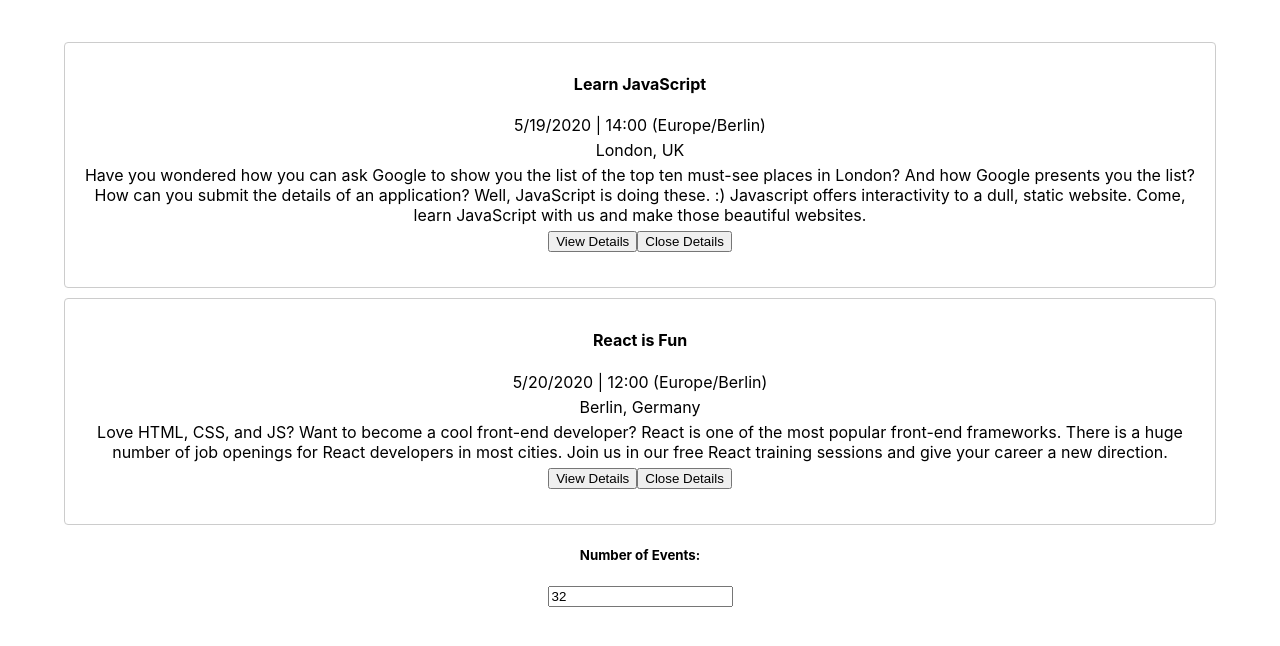
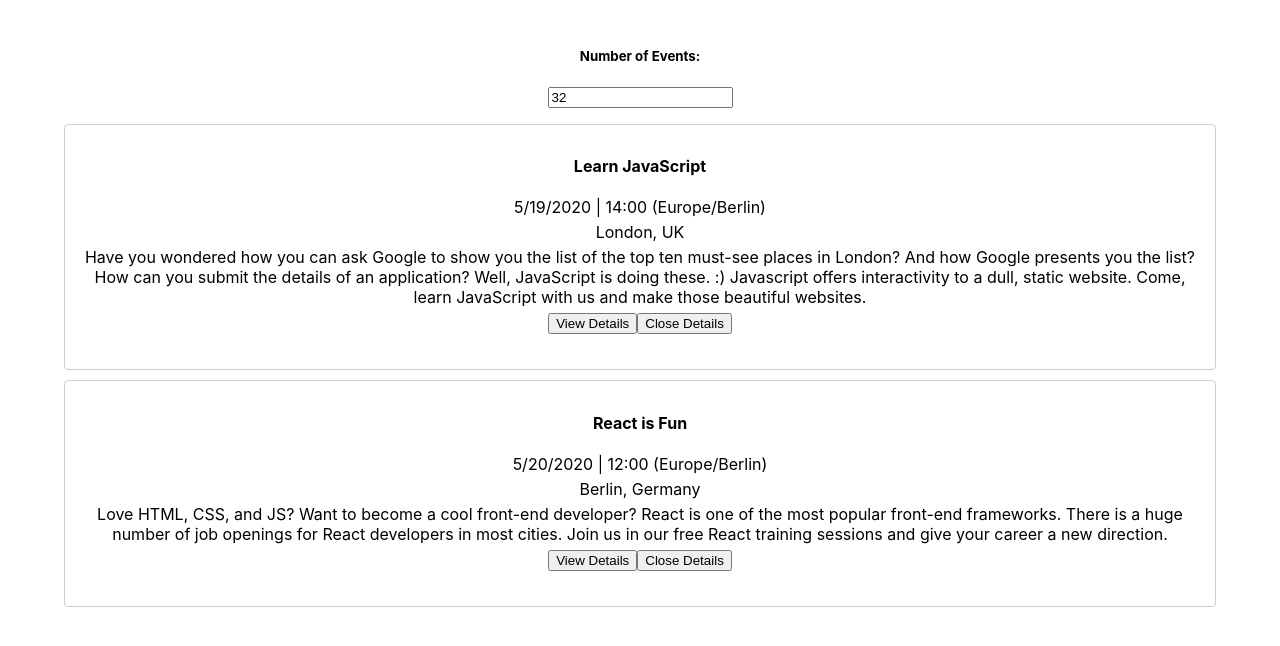
Before and after one commit to BriWins/meet-app, a React (Create React App) app: page / in a window 1280 px wide. Shown: the top 646 px of the page. Built offline with nearby package versions, Linux system fonts and the light colour scheme.

Commit message:
updated code

```diff
--- a/src/App.js
+++ b/src/App.js
@@ -61,8 +61,8 @@ class App extends Component {
 render() {
     return (
       <div className="App">
+        <NumberOfEvents/>
         <EventList events={this.state.events}/>
-        <NumberOfEvents/>
         </div>
     );
   }
--- a/src/NumberOfEvents.js
+++ b/src/NumberOfEvents.js
@@ -2,8 +2,7 @@ import React, { Component } from "react";
 
 export class NumberOfEvents extends Component {
   state = {
-    numberOfEvents: 32,
-    userInput: "",
+    numberOfEvents: "32",
   };
 
   handleUserInput = (event) => {
@@ -13,7 +12,7 @@ export class NumberOfEvents extends Component {
     } else {
       this.setState({ ErrorText: "Please select at least one event." });
     }
-    this.props.updateEvents(null, value);
+    this.props.updateEvents(undefined, value);
   };
 
   render() {
@@ -23,7 +22,7 @@ export class NumberOfEvents extends Component {
         <input
           className="default-input"
           id="user-number-input"
-          value={this.state.numberOfEvents || this.state.userInput}
+          value={this.state.numberOfEvents}
           onChange={this.handleUserInput}
         />
         <p></p>
```
